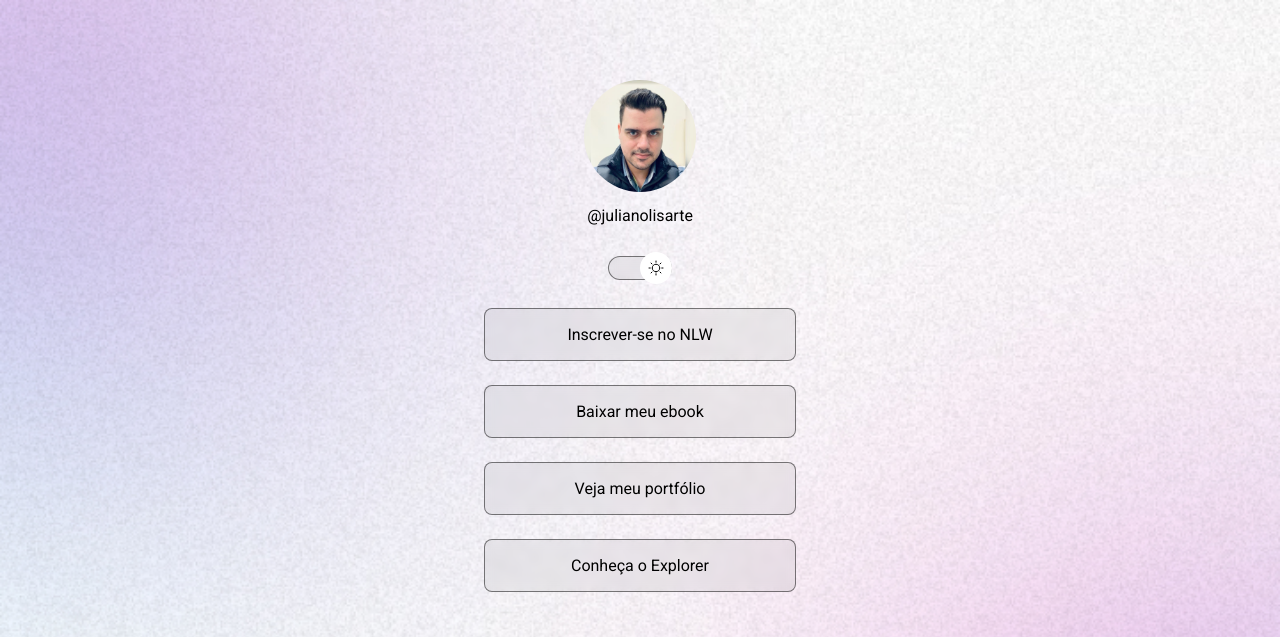
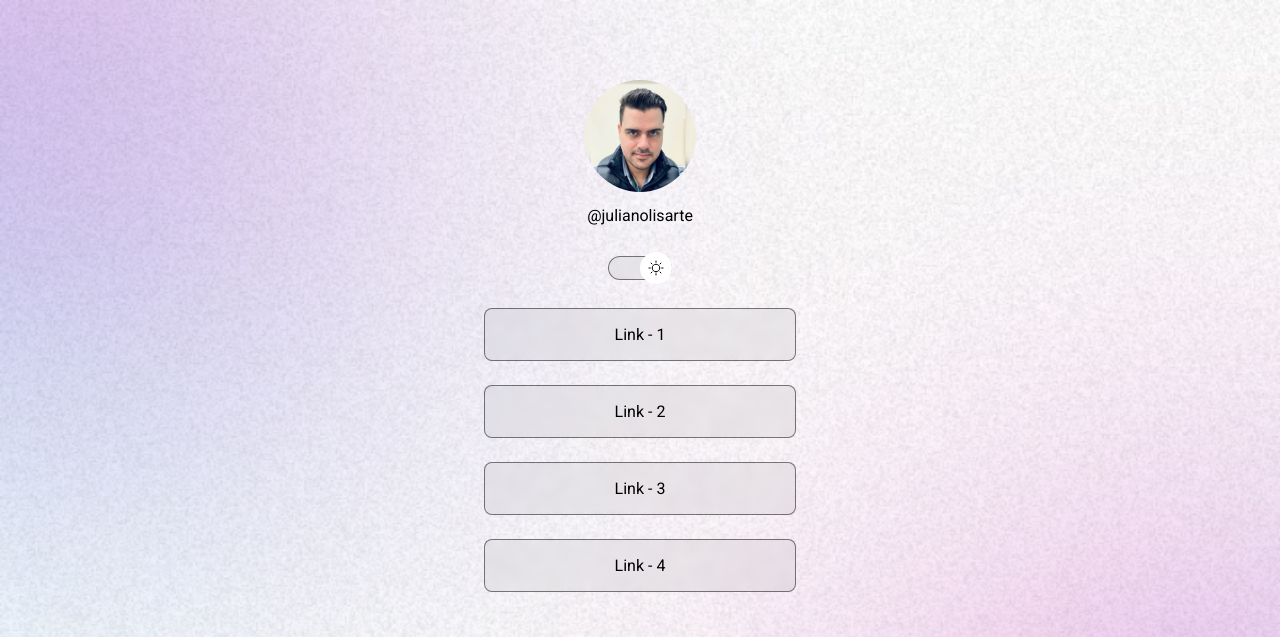
Before and after one commit to JLisarte/5-Projeto, a plain HTML site: page index.html in a window 1280 px wide. Shown: the top 637 px of the page. Drawn offline with nearby package versions, Linux system fonts and the light colour scheme.

```diff
--- a/index.html
+++ b/index.html
@@ -29,18 +29,16 @@
       </div>
       <ul>
         <li>
-          <a href="#">Inscrever-se no NLW</a>
+          <a href="#" target="_blank">Link - 1</a>
         </li>
         <li>
-          <a href="#">Baixar meu ebook</a>
+          <a href="#" target="_blank">Link - 2</a>
         </li>
         <li>
-          <a href="#">Veja meu portfólio</a>
+          <a href="#" target="_blank">Link - 3</a>
         </li>
         <li>
-          <a href="https://rocketseat.com.br/explorer" target="_blank"
-            >Conheça o Explorer</a
-          >
+          <a href="#" target="_blank">Link - 4</a>
         </li>
       </ul>
       <div id="social-links">
```
Also changed, not shown: .github/ImgGit.jpg (added), .github/preview1 1.jpg (added), .github/preview1.png (added), .github/preview2 1.jpg (added), .github/preview2.png (added), 1 other file.
